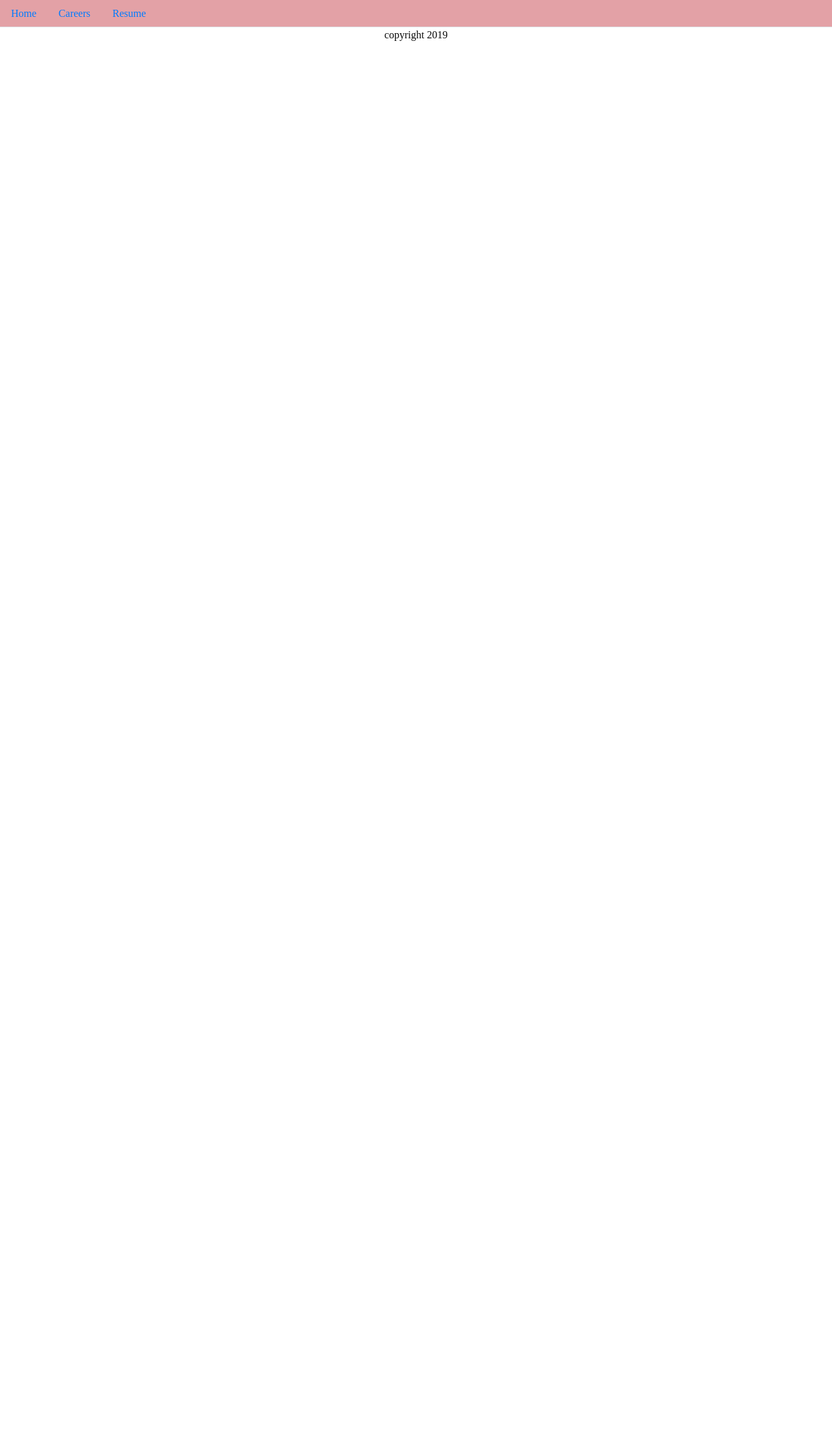
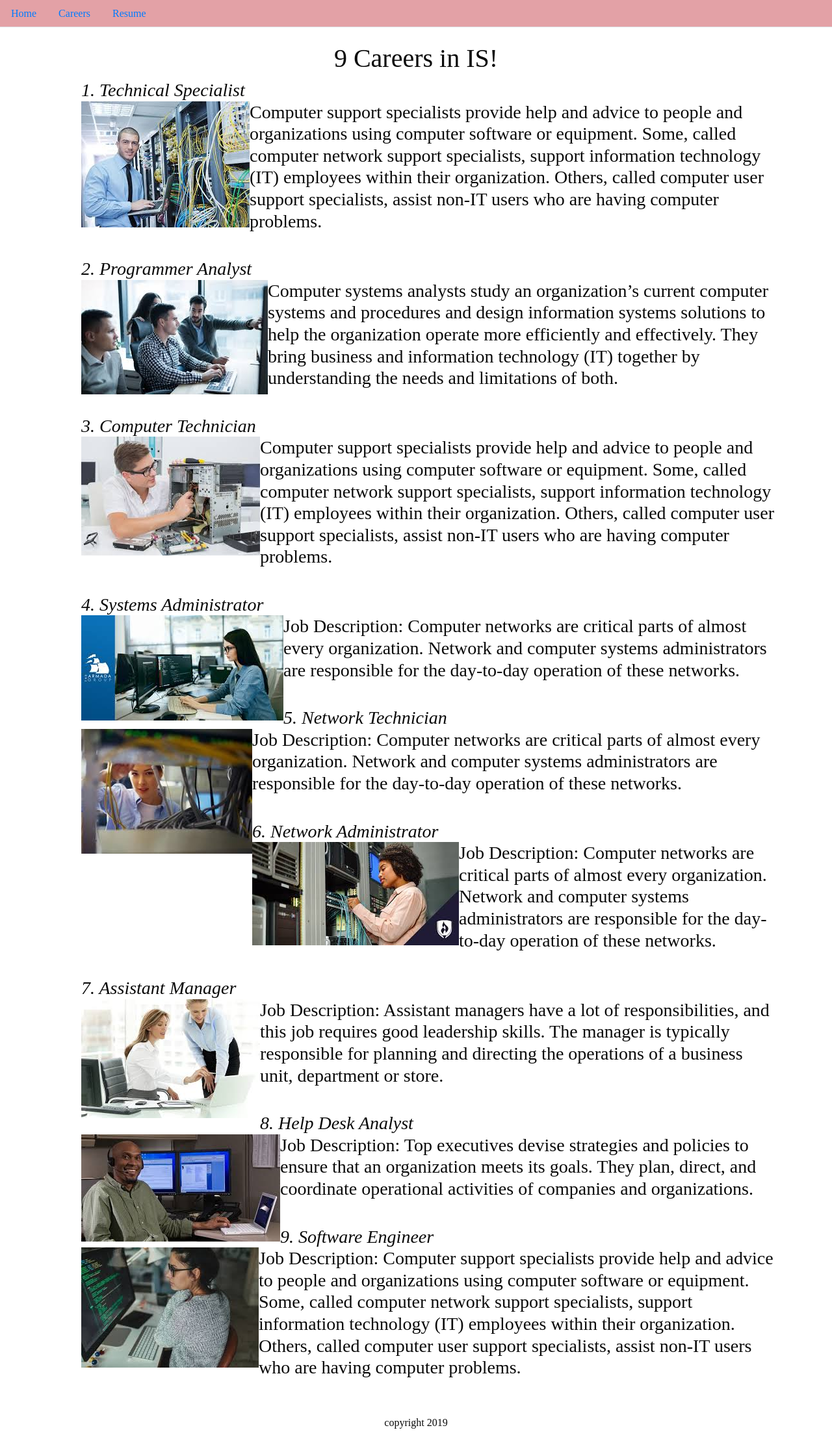
Before and after one commit to ksu-is/flask-mini-blog, a Flask app: page /careers in a window 1280 px wide. Shown: the whole page at 65% size. Before the commit the page ends 63 px from the top, so only its background shows below. Run offline with Flask 2, Linux system fonts and the light colour scheme; some libraries are stand-ins or nearby versions.

Commit message:
Career Tab updated
This is where I added information into the career tab and worked on the layput.

```diff
--- a/static/css/mainpage.css
+++ b/static/css/mainpage.css
@@ -38,3 +38,12 @@ header {
   width: 200px;
   height: 200px;
 }
+
+.toplist {
+  text-align: left;
+}
+
+cite {
+  font-style: italic;
+  text-align: center;
+}
--- a/templates/careers.html
+++ b/templates/careers.html
@@ -4,13 +4,59 @@
     <meta charset="UTF-8">
     <meta name="viewport" content="width=device-width, initial-scale=1.0">
     <meta http-equiv="X-UA-Compatible" content="ie=edge">
-    <title>Document</title>
+    <title>9 Careers in IS</title>
 </head>
 <body>
 
     {% extends 'base.html' %}
+    {% block content %}
 
-    {% block content %}
+    <div style="width:100%;">
+        &nbsp;&nbsp;
+        <h1>9 Careers in IS!</h1>
+            <ul class="toplist">
+                <h3><cite>1. Technical Specialist</cite> <br> <img class="tech"  src="/static/assets/techspec.jpg" align="left" alt="tech">
+                    <p>Computer support specialists provide help and advice to people and organizations using computer software or equipment.
+                       Some, called computer network support specialists, support information technology (IT) employees within their organization.
+                       Others, called computer user support specialists, assist non-IT users who are having computer problems.</p></h3> <br>
+
+                <h3><cite>2. Programmer Analyst</cite> <br> <img class="programmer" src="/static/assets/programmer.jpg" align="left" alt="programmer">
+                    <p>Computer systems analysts study an organization’s current computer systems and procedures and design information systems solutions
+                       to help the organization operate more efficiently and effectively. They bring business and information technology (IT) together by
+                       understanding the needs and limitations of both.</p></h3> <br>
+
+                <h3><cite>3. Computer Technician</cite> <br> <img class="ctech" src="/static/assets/computer.jpg" align="left" alt="ctech">
+                <p>Computer support specialists provide help and advice to people and organizations using computer software or equipment. Some, called computer
+                    network support specialists, support information technology (IT) employees within their organization. Others, called computer user support
+                    specialists, assist non-IT users who are having computer problems.</p></h3> <br>
+
+                <h3><cite>4. Systems Administrator</cite> <br> <img class="admin" src="/static/assets/admin.jpg" align="left" alt="admin">
+                <p>Job Description: Computer networks are critical parts of almost every organization. Network and computer systems administrators
+                    are responsible for the day-to-day operation of these networks.</p> </h3> <br>
+
+                <h3><cite>5. Network Technician</cite> <br> <img class="network" src="/static/assets/network.jpg" align="left" alt="network">
+                <p>Job Description: Computer networks are critical parts of almost every organization. Network and computer systems administrators
+                    are responsible for the day-to-day operation of these networks.</p> </h3> <br>
+
+                <h3><cite>6. Network Administrator</cite> <br> <img class="nadmin" src="/static/assets/nadmin.jpg" align="left" alt="nadmin">
+                <p>Job Description: Computer networks are critical parts of almost every organization. Network and computer systems administrators
+                    are responsible for the day-to-day operation of these networks.</p> </h3> <br>
+
+                <h3><cite>7. Assistant Manager</cite> <br> <img class="manager" src="/static/assets/manager.jpg" align="left" alt="manager">
+                <p>Job Description: Assistant managers have a lot of responsibilities, and this job requires good leadership skills. The manager
+                    is typically responsible for planning and directing the operations of a business unit, department or store.</p> </h3> <br>
+
+                <h3><cite>8. Help Desk Analyst</cite> <br> <img class="help" src="/static/assets/help.jpg" align="left" alt="help">
+                <p>Job Description: Top executives devise strategies and policies to ensure that an organization meets its goals. They plan,
+                    direct, and coordinate operational activities of companies and organizations.</p> </h3> <br>
+
+                <h3><cite>9. Software Engineer</cite> <br> <img class="engineer" src="/static/assets/engineer.jpg" align="left" alt="engineer">
+                <p>Job Description: Computer support specialists provide help and advice to people and organizations using computer software or
+                    equipment. Some, called computer network support specialists, support information technology (IT) employees within their
+                    organization. Others, called computer user support specialists, assist non-IT users who are having computer problems.</p> </h3> <br>
+            </ul>
+
+
     {% endblock content %}
 
 
```
Also changed, not shown: static/assets/admin.jpg (added), static/assets/computer.jpg (added), static/assets/engineer.jpg (added), static/assets/help.jpg (added), static/assets/manager.jpg (added), static/assets/nadmin.jpg (added), static/assets/network.jpg (added), static/assets/programmer.jpg (added), static/assets/techspec.jpg (added).
